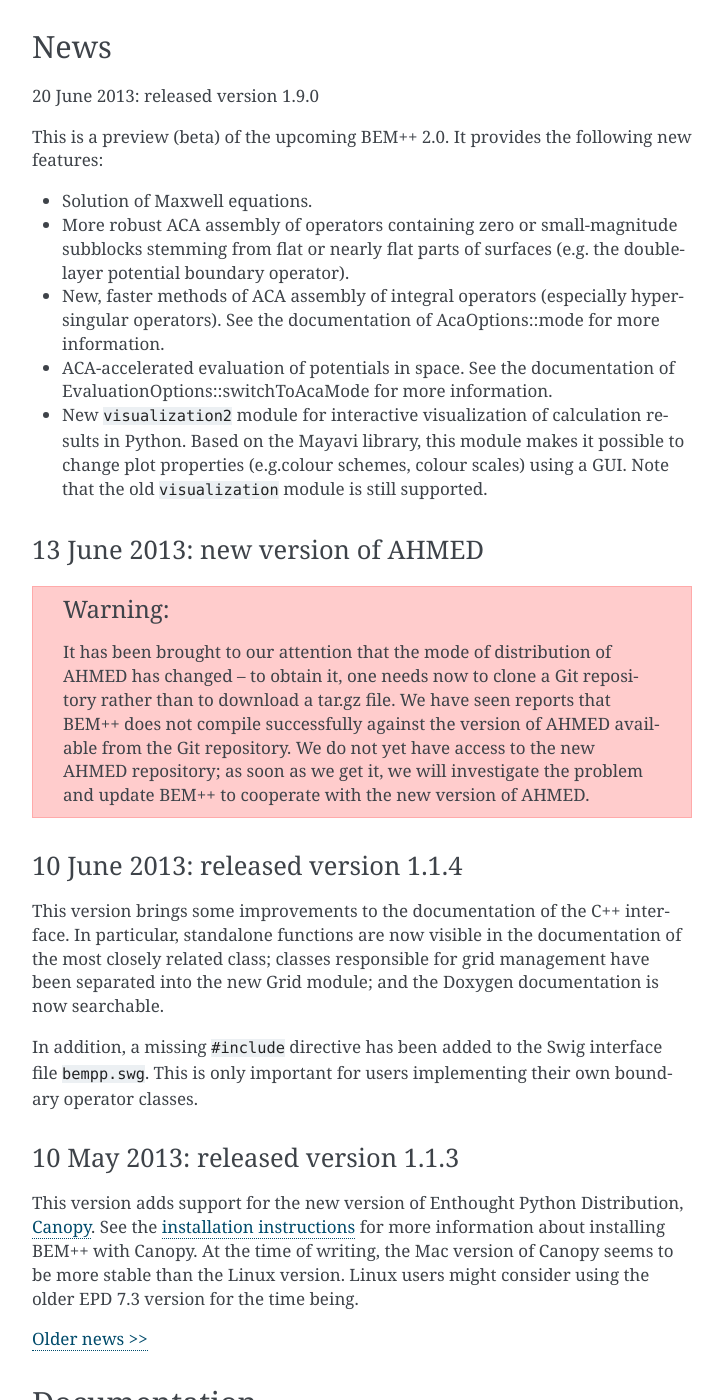
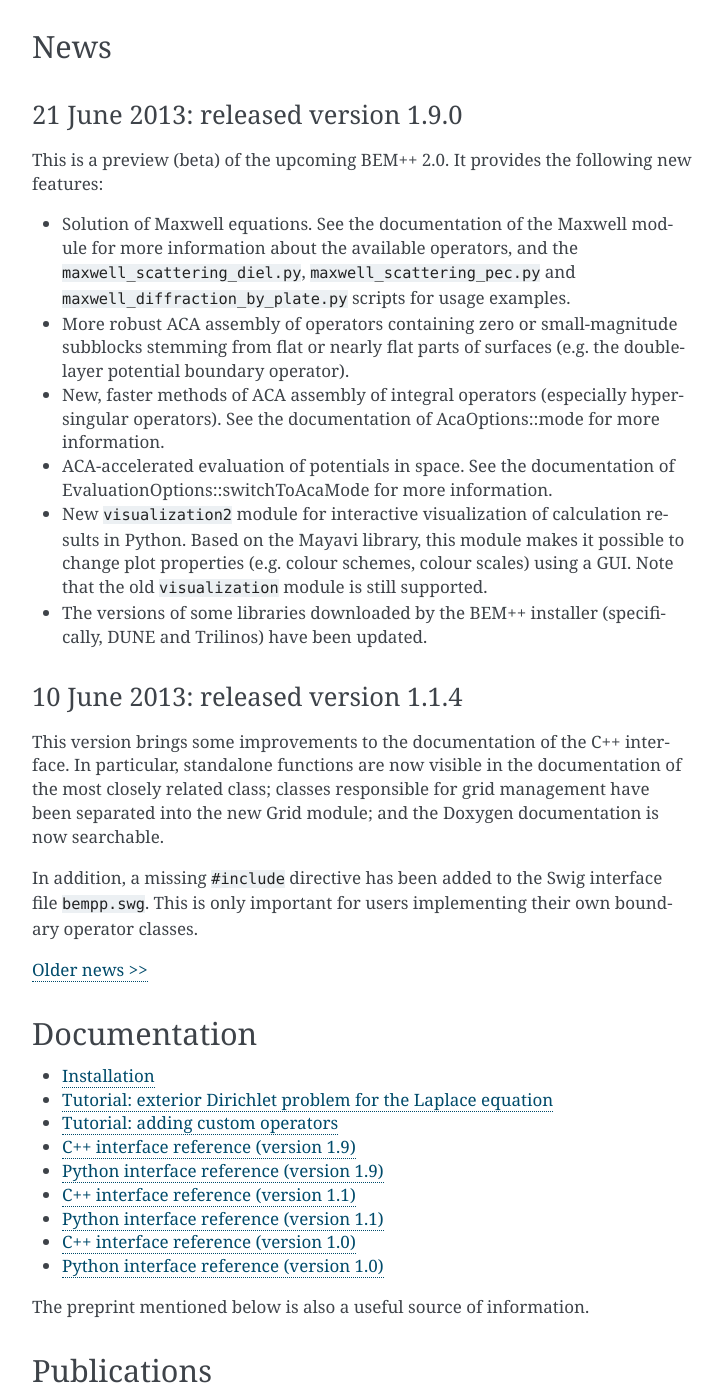
Before and after one commit to evantwout/web, a Sphinx documentation site: the page built from source/index.rst, in a window 1280 px wide and 1400 px high, scrolled down 809 px. Shown: the whole window, without its empty margins (388-1111 px from the left). Built offline with Sphinx 7.4.7, drawn with Linux system fonts in a browser that asks for light colours; formulas are drawn with MathJax 3; some of the changed text lies outside the part shown.

Commit message:
Updated information on version 1.9.

```diff
--- a/source/index.rst
+++ b/source/index.rst
@@ -52,34 +52,38 @@
 News
 ----
 
-20 June 2013: released version 1.9.0
+21 June 2013: released version 1.9.0
+....................................
 
-This is a preview (beta) of the upcoming BEM++ 2.0. It provides the following new features:
+This is a preview (beta) of the upcoming BEM++ 2.0. It provides the following
+new features:
 
-- Solution of Maxwell equations.
+- Solution of Maxwell equations. See the documentation of the Maxwell module for
+  more information about the available operators, and the
+  ``maxwell_scattering_diel.py``, ``maxwell_scattering_pec.py`` and
+  ``maxwell_diffraction_by_plate.py`` scripts for usage examples.
 
-- More robust ACA assembly of operators containing zero or small-magnitude subblocks stemming from flat or nearly flat parts of surfaces (e.g. the double-layer potential boundary operator).
+- More robust ACA assembly of operators containing zero or small-magnitude
+  subblocks stemming from flat or nearly flat parts of surfaces (e.g. the
+  double-layer potential boundary operator).
 
-- New, faster methods of ACA assembly of integral operators (especially hypersingular operators). See the documentation of AcaOptions::mode for more information.
+- New, faster methods of ACA assembly of integral operators (especially
+  hypersingular operators). See the documentation of AcaOptions::mode for more
+  information.
 
-- ACA-accelerated evaluation of potentials in space. See the documentation of EvaluationOptions::switchToAcaMode for more information.
+- ACA-accelerated evaluation of potentials in space. See the documentation of
+  EvaluationOptions::switchToAcaMode for more information.
 
-- New ``visualization2`` module for interactive visualization of calculation results in Python. Based on the Mayavi library, this module makes it possible to change plot properties (e.g.\ colour schemes, colour scales) using a GUI. Note that the old ``visualization`` module is still supported.
+- New ``visualization2`` module for interactive visualization of calculation
+  results in Python. Based on the Mayavi library, this module makes it possible
+  to change plot properties (e.g. colour schemes, colour scales) using a
+  GUI. Note that the old ``visualization`` module is still supported.
 
-13 June 2013: new version of AHMED
-..................................
-
-.. warning:: It has been brought to our attention that the mode
-     of distribution of AHMED has changed -- to obtain it, one needs
-     now to clone a Git repository rather than to download a tar.gz
-     file. We have seen reports that BEM++ does not compile
-     successfully against the version of AHMED available from the Git
-     repository. We do not yet have access to the new AHMED
-     repository; as soon as we get it, we will investigate the problem
-     and update BEM++ to cooperate with the new version of AHMED.
+- The versions of some libraries downloaded by the BEM++ installer
+  (specifically, DUNE and Trilinos) have been updated.
 
 10 June 2013: released version 1.1.4
-........................................
+....................................
 
 This version brings some improvements to the documentation of the C++
 interface. In particular, standalone functions are now visible in the
@@ -90,16 +94,6 @@
 In addition, a missing ``#include`` directive has been added to the Swig
 interface file ``bempp.swg``. This is only important for users
 implementing their own boundary operator classes.
-
-10 May 2013: released version 1.1.3
-.......................................
-
-This version adds support for the new version of Enthought Python Distribution,
-`Canopy <https://www.enthought.com/products/canopy>`_. See the `installation
-instructions <installation.html>`_ for more information about installing BEM++
-with Canopy. At the time of writing, the Mac version of Canopy seems to be more
-stable than the Linux version. Linux users might consider using the older EPD
-7.3 version for the time being.
 
 `Older news >> <files/older_news.html>`_
 
```
Also changed, not shown: source/installation.rst (+13 -14 lines), source/older_news.rst (+30 -0 lines).
